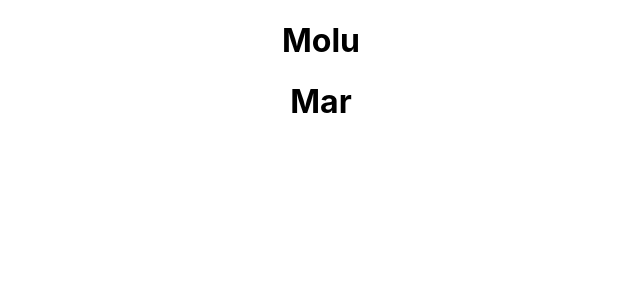
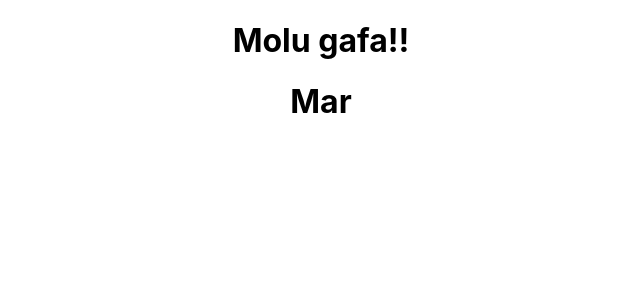
Before and after one commit to marianacarbonell/movie-web, a React (Create React App) app: page / in a window 1280 px wide. Shown: the top 300 px of the page, without its empty margins (319-959 px from the left). Built offline with nearby package versions, Linux system fonts and the light colour scheme.

Commit message:
commit de prueba

```diff
--- a/src/App.js
+++ b/src/App.js
@@ -6,7 +6,7 @@ function App() {
   return (
     <div className="App">
       <div>
-      <h1>   Molu </h1>
+      <h1>   Molu gafa!!</h1>
       < Card />
       </div>
     </div>
```
